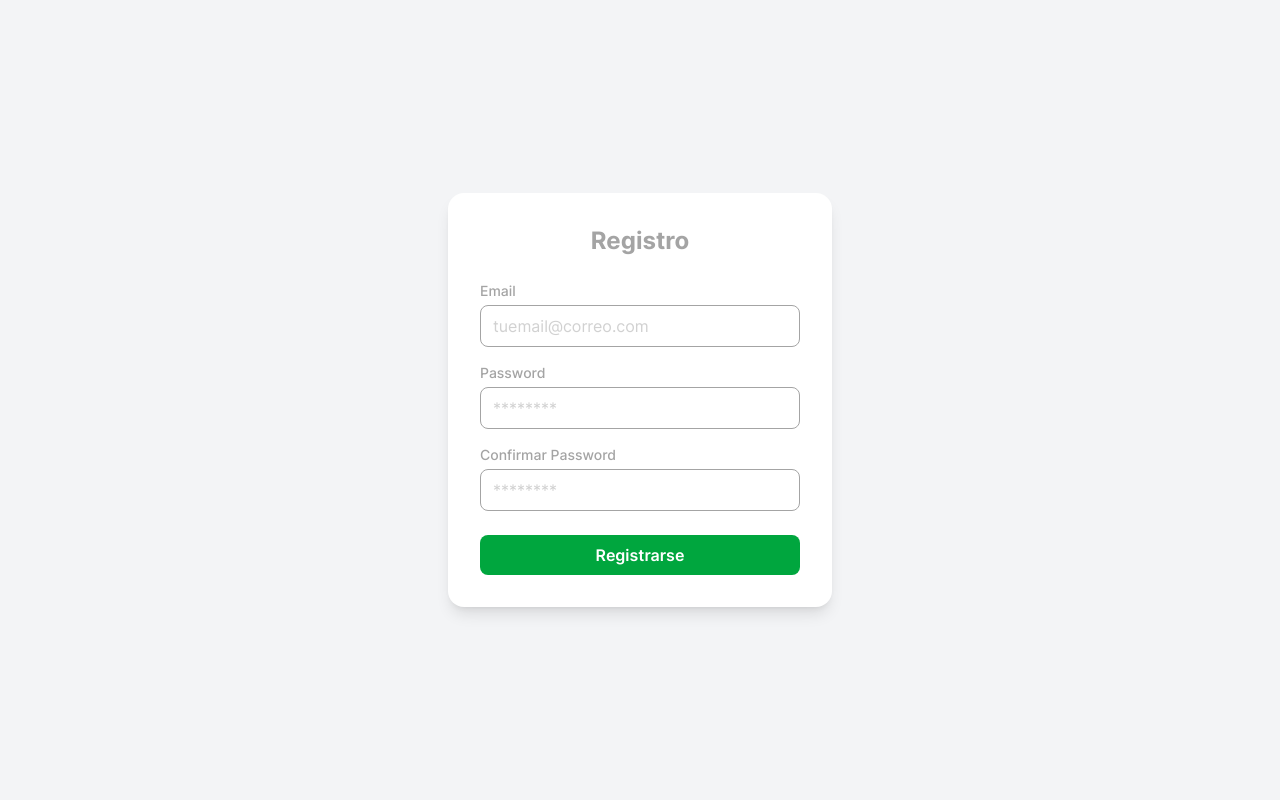
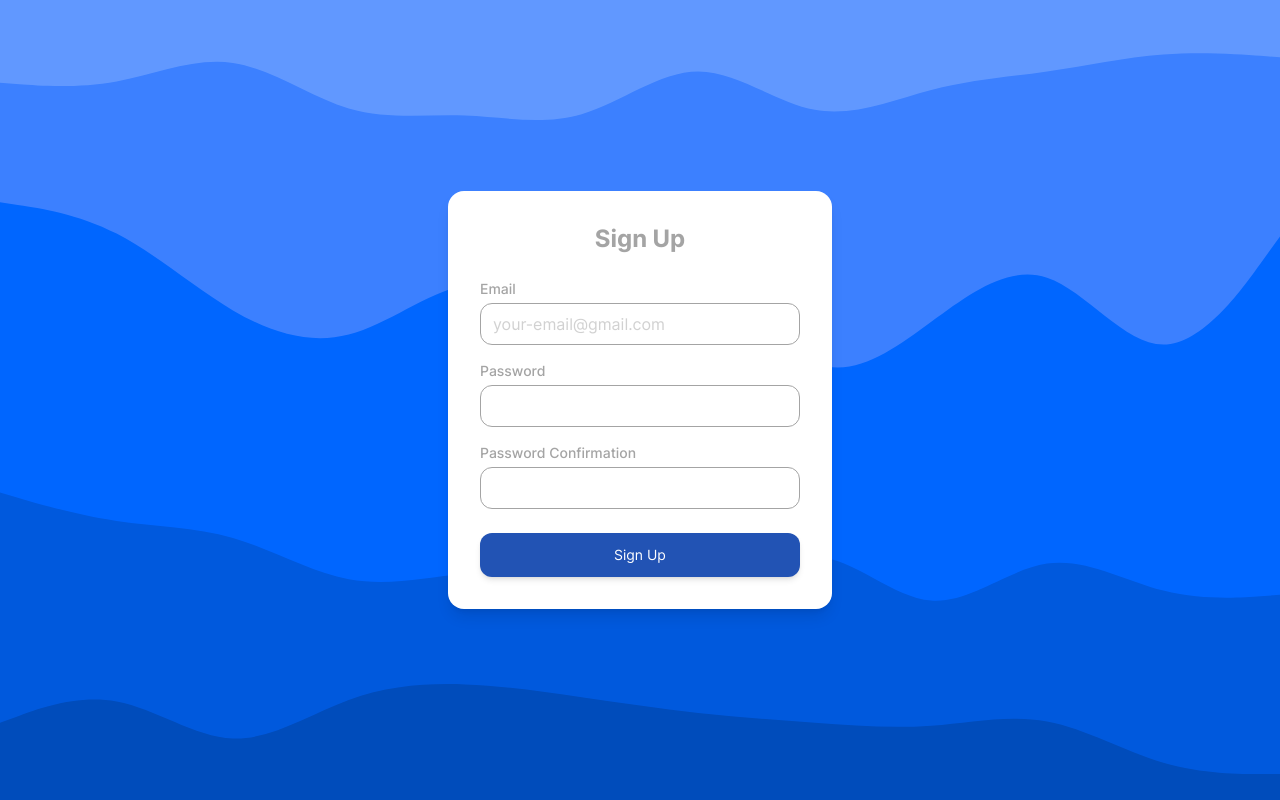
Before and after one commit to RoldanIsaac/React-Boilerplate, a React (Vite) app: page /signup in a window 1280 px wide. Built offline with nearby package versions, Linux system fonts and the light colour scheme; no server answers.

Commit message:
Fix: style and language fixes

```diff
--- a/src/App.tsx
+++ b/src/App.tsx
@@ -1,4 +1,4 @@
-import LoginForm from "./auth/LoginForm";
+import SignInForm from "./auth/SignInForm";
 import SignUpForm from "./auth/SignUpForm";
 import PrivateRoute from "./components/PrivateRoute";
 import Dashboard from "./views/Dashboard";
@@ -11,7 +11,7 @@ const App = () => {
     <>
       <BrowserRouter>
         <Routes>
-          <Route path="/" element={<LoginForm />} />
+          <Route path="/" element={<SignInForm />} />
           <Route path="/signup" element={<SignUpForm />} />
           <Route path="/landing" element={<Landing />} />
           <Route
--- a/src/auth/LoginForm.tsx
+++ b/src/auth/SignInForm.tsx
@@ -7,7 +7,7 @@ import { auth } from "../firebase";
 
 type Props = {};
 
-const LoginForm = (props: Props) => {
+const SignInForm = (props: Props) => {
   const [email, setEmail] = useState("");
   const [password, setPassword] = useState("");
   const [error, setError] = useState("");
@@ -19,7 +19,6 @@ const LoginForm = (props: Props) => {
     setError("");
     try {
       await signInWithEmailAndPassword(auth, email, password);
-      alert("Login exitoso 🚀");
       navigate("/dashboard");
     } catch (err: any) {
       setError(err.message);
@@ -58,17 +57,27 @@ const LoginForm = (props: Props) => {
               className="app-input w-full"
               value={password}
               onChange={(e) => setPassword(e.target.value)}
-              placeholder="********"
             />
           </div>
 
-          <button type="submit" className="w-full app-button-primary">
-            Ingresar
-          </button>
+          <div className="app-cta-container">
+            <button type="submit" className="w-full app-button-primary">
+              Log In
+            </button>
+            <button
+              type="button"
+              onClick={() => {
+                navigate("/signup");
+              }}
+              className="w-full app-button-primary"
+            >
+              Register
+            </button>
+          </div>
         </form>
       </div>
     </Section>
   );
 };
 
-export default LoginForm;
+export default SignInForm;
--- a/src/auth/SignUpForm.tsx
+++ b/src/auth/SignUpForm.tsx
@@ -1,6 +1,8 @@
 import { createUserWithEmailAndPassword } from "firebase/auth";
 import { useState } from "react";
 import { auth } from "../firebase";
+import Section from "../layout/Section";
+import { stackedWavesSvgBg } from "../assets";
 
 export default function SignUpForm() {
   const [email, setEmail] = useState("");
@@ -15,13 +17,13 @@ export default function SignUpForm() {
     setSuccess("");
 
     if (password !== confirm) {
-      setError("Las contraseñas no coinciden");
+      setError("Passwords do not match");
       return;
     }
 
     try {
       await createUserWithEmailAndPassword(auth, email, password);
-      setSuccess("Usuario creado correctamente 🚀");
+      setSuccess("User created successfully! 🚀");
       setEmail("");
       setPassword("");
       setConfirm("");
@@ -31,12 +33,16 @@ export default function SignUpForm() {
   };
 
   return (
-    <div className="flex items-center justify-center h-screen bg-gray-100">
+    <Section
+      className="h-screen flex items-center justify-center"
+      svgBg={stackedWavesSvgBg}
+    >
+      <div className="flex items-center justify-center h-screen">
         <form
           onSubmit={handleSignUp}
           className="bg-white shadow-lg rounded-2xl p-8 w-96"
         >
-        <h2 className="text-2xl font-bold text-center mb-6">Registro</h2>
+          <h2 className="text-2xl font-bold text-center mb-6">Sign Up</h2>
 
           {error && (
             <p className="bg-red-100 text-red-600 text-sm p-2 mb-4 rounded">
@@ -53,10 +59,10 @@ export default function SignUpForm() {
             <label className="block mb-1 text-sm font-medium">Email</label>
             <input
               type="email"
-            className="w-full border rounded-lg px-3 py-2 outline-none focus:ring-2 focus:ring-blue-500"
+              className="app-input w-full"
               value={email}
               onChange={(e) => setEmail(e.target.value)}
-            placeholder="tuemail@correo.com"
+              placeholder="your-email@gmail.com"
             />
           </div>
 
@@ -64,33 +70,29 @@ export default function SignUpForm() {
             <label className="block mb-1 text-sm font-medium">Password</label>
             <input
               type="password"
-            className="w-full border rounded-lg px-3 py-2 outline-none focus:ring-2 focus:ring-blue-500"
+              className="app-input w-full"
               value={password}
               onChange={(e) => setPassword(e.target.value)}
-            placeholder="********"
             />
           </div>
 
           <div className="mb-6">
             <label className="block mb-1 text-sm font-medium">
-            Confirmar Password
+              Password Confirmation
             </label>
             <input
               type="password"
-            className="w-full border rounded-lg px-3 py-2 outline-none focus:ring-2 focus:ring-blue-500"
+              className="app-input w-full"
               value={confirm}
               onChange={(e) => setConfirm(e.target.value)}
-            placeholder="********"
             />
           </div>
 
-        <button
-          type="submit"
-          className="w-full bg-green-600 hover:bg-green-700 text-white font-semibold py-2 rounded-lg transition"
-        >
-          Registrarse
+          <button type="submit" className="w-full app-button-primary">
+            Sign Up
           </button>
         </form>
       </div>
+    </Section>
   );
 }
--- a/src/views/Profile.tsx
+++ b/src/views/Profile.tsx
@@ -1,4 +1,3 @@
-import React from "react";
 import { useAuth } from "../context/AuthContext";
 
 type Props = {};
@@ -6,11 +5,11 @@ type Props = {};
 const Profile = (props: Props) => {
   const { user } = useAuth();
 
-  if (!user) return <p>No estás autenticado</p>;
+  if (!user) return <p>You're not authenticated</p>;
 
   return (
     <div className="p-6">
-      <h2 className="text-2xl font-bold mb-4">Perfil</h2>
+      <h2 className="text-2xl font-bold mb-4">Profile</h2>
       <p>
         <strong>Email:</strong> {user.email}
       </p>
```
Lines whose indentation alone changed are shown as unchanged.
